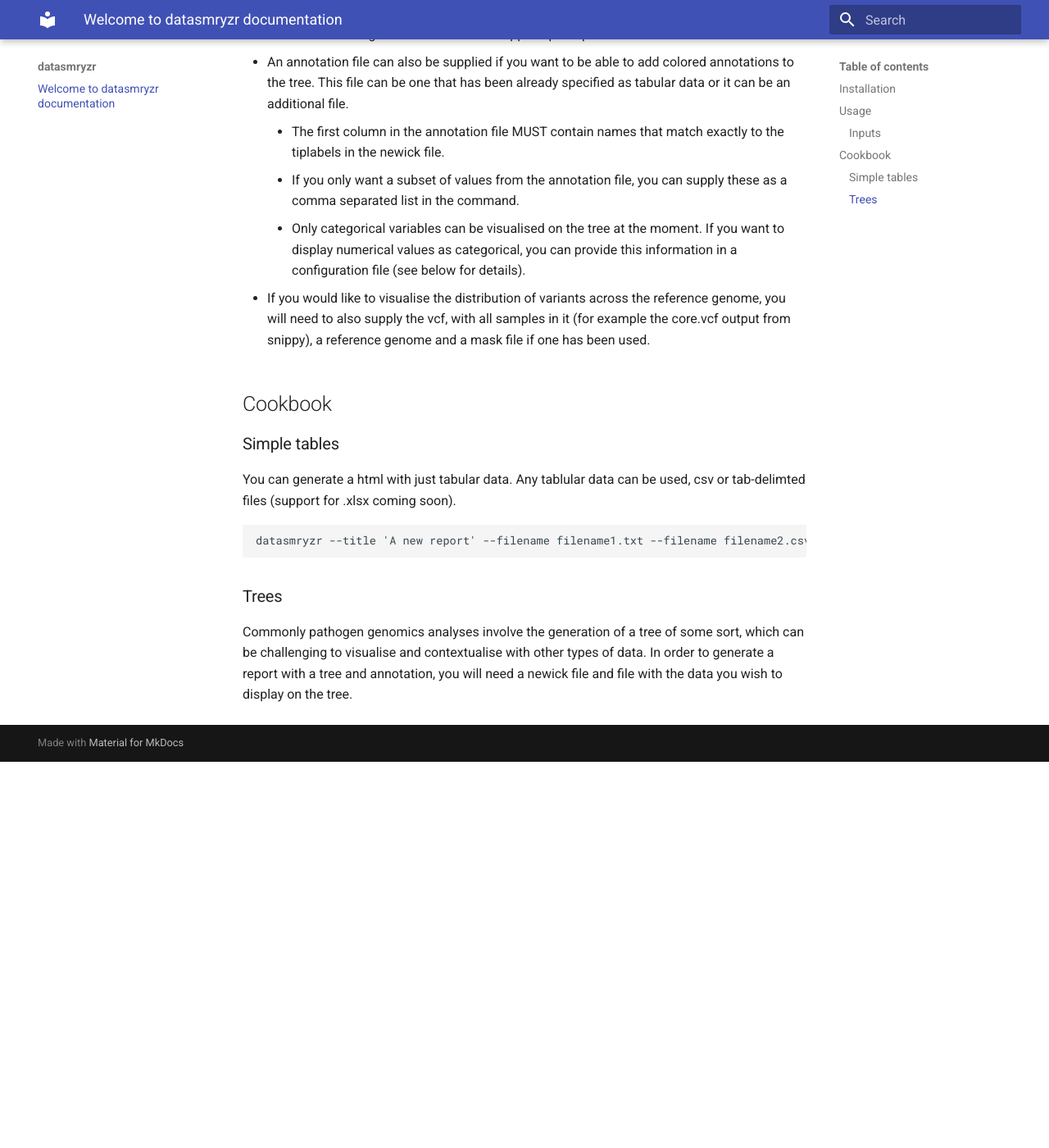
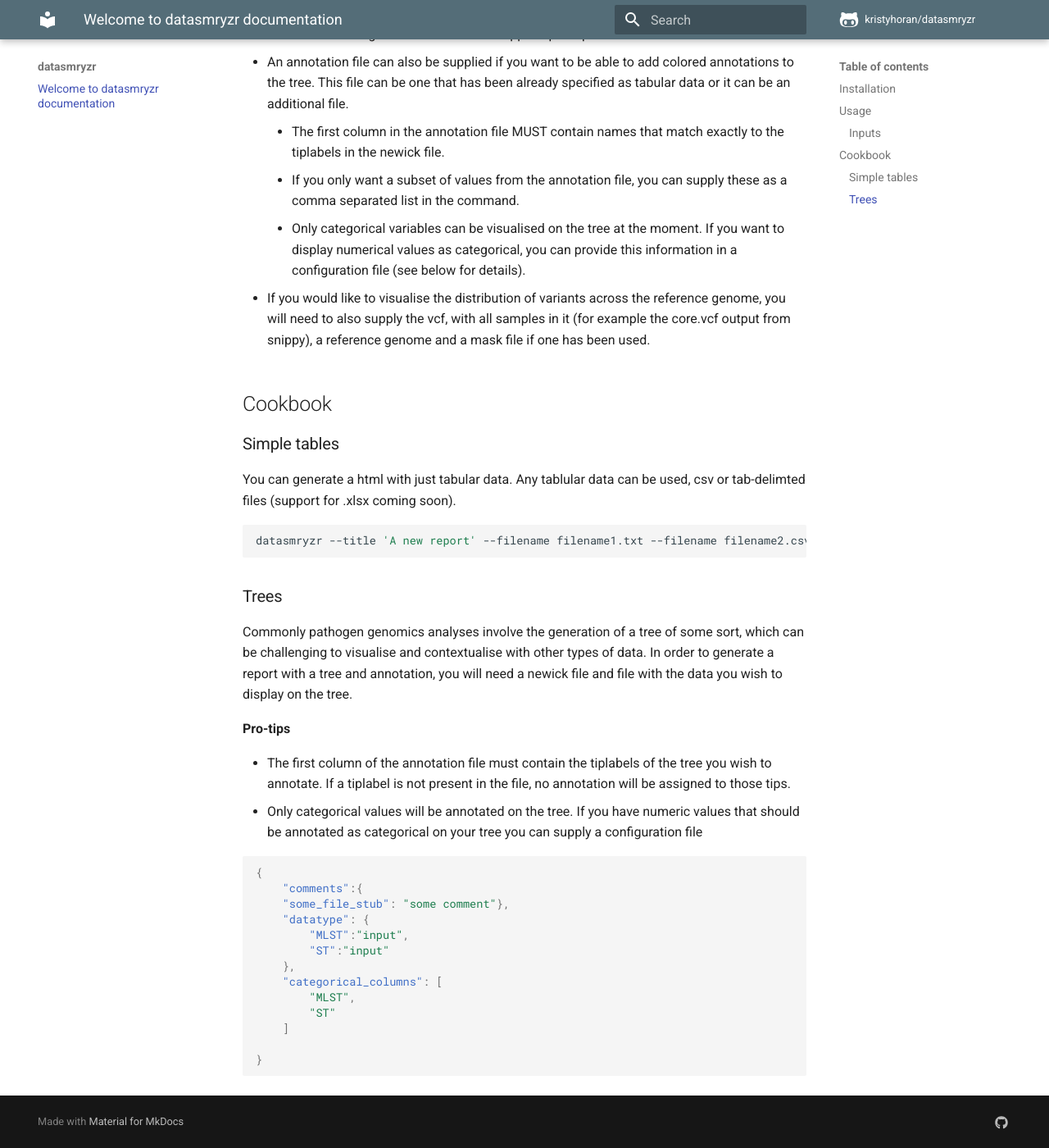
Before and after one commit to kristyhoran/datasmryzr, an MkDocs documentation site: the page built from docs/index.md, in a window 1280 px wide and 1400 px high, scrolled down 969 px. Shown: the whole window at 82% size. Built offline with MkDocs 1.6.1 and Material for MkDocs 9.7.7, drawn with Linux system fonts in a browser that asks for light colours; emoji names are drawn with the system emoji font; comment, search, counter and statistics services are not loaded; before the commit the page ends 1898 px from its top, so only the background shows below that; some of the changed text lies outside the part shown.

Commit message:
still trying to get mkdocs to work

````diff
--- a/docs/index.md
+++ b/docs/index.md
@@ -50,3 +50,24 @@
 ### Trees
 
 Commonly pathogen genomics analyses involve the generation of a tree of some sort, which can be challenging to visualise and contextualise with other types of data. In order to generate a report with a tree and annotation, you will need a newick file and file with the data you wish to display on the tree.
+
+**Pro-tips**
+
+* The first column of the annotation file must contain the tiplabels of the tree you wish to annotate. If a tiplabel is not present in the file, no annotation will be assigned to those tips.
+* Only categorical values will be annotated on the tree. If you have numeric values that should be annotated as categorical on your tree you can supply a configuration file
+
+```json
+{
+    "comments":{
+    "some_file_stub": "some comment"},
+    "datatype": {
+        "MLST":"input",
+        "ST":"input"
+    },
+    "categorical_columns": [
+        "MLST",
+        "ST"
+    ]
+
+}
+```
--- a/mkdocs.yml
+++ b/mkdocs.yml
@@ -1,28 +1,31 @@
 site_name: datasmryzr
 site_url: https://kristyhoran.github.io/datasmryzr/
+
 theme:
   name: material
-#   palette:
-#       primary: blue grey
-#   icon:
-#       repo: fontawesome/brands/github-alt
+  palette:
+      primary: blue grey
+  icon:
+      repo: fontawesome/brands/github-alt
 
-# features:
-#     - navigation.instant
-#     - navigation.sections
-#     - navigation.tabs
-#     - content.code.copy
-#     - content.code.select
+features:
+    - content.code.copy
+    - content.code.select
 
-# repo_url: https://github.com/kristyhoran/datasmryzr
-# repo_name: kristyhoran/datasmryzr
-# extra:
-#   social:
-#     - icon: fontawesome/brands/github
-#       link: https://github.com/kristyhoran/datasmryzr
+repo_url: https://github.com/kristyhoran/datasmryzr
+repo_name: kristyhoran/datasmryzr
+extra:
+  social:
+    - icon: fontawesome/brands/github
+      link: https://github.com/kristyhoran/datasmryzr
 
-# markdown_extensions:
-#   - attr_list
-#   - pymdownx.emoji:
-#       emoji_index: !!python/name:material.extensions.emoji.twemoji
-#       emoji_generator: !!python/name:material.extensions.emoji.to_svg
+markdown_extensions:
+  - attr_list
+  - pymdownx.emoji:
+      emoji_index: !!python/name:material.extensions.emoji.twemoji
+      emoji_generator: !!python/name:material.extensions.emoji.to_svg
+  - pymdownx.superfences:
+      custom_fences:
+        - name: mermaid
+          class: mermaid
+          format: !!python/name:pymdownx.superfences.fence_code_format
````
Also changed, not shown: 2 other files.
